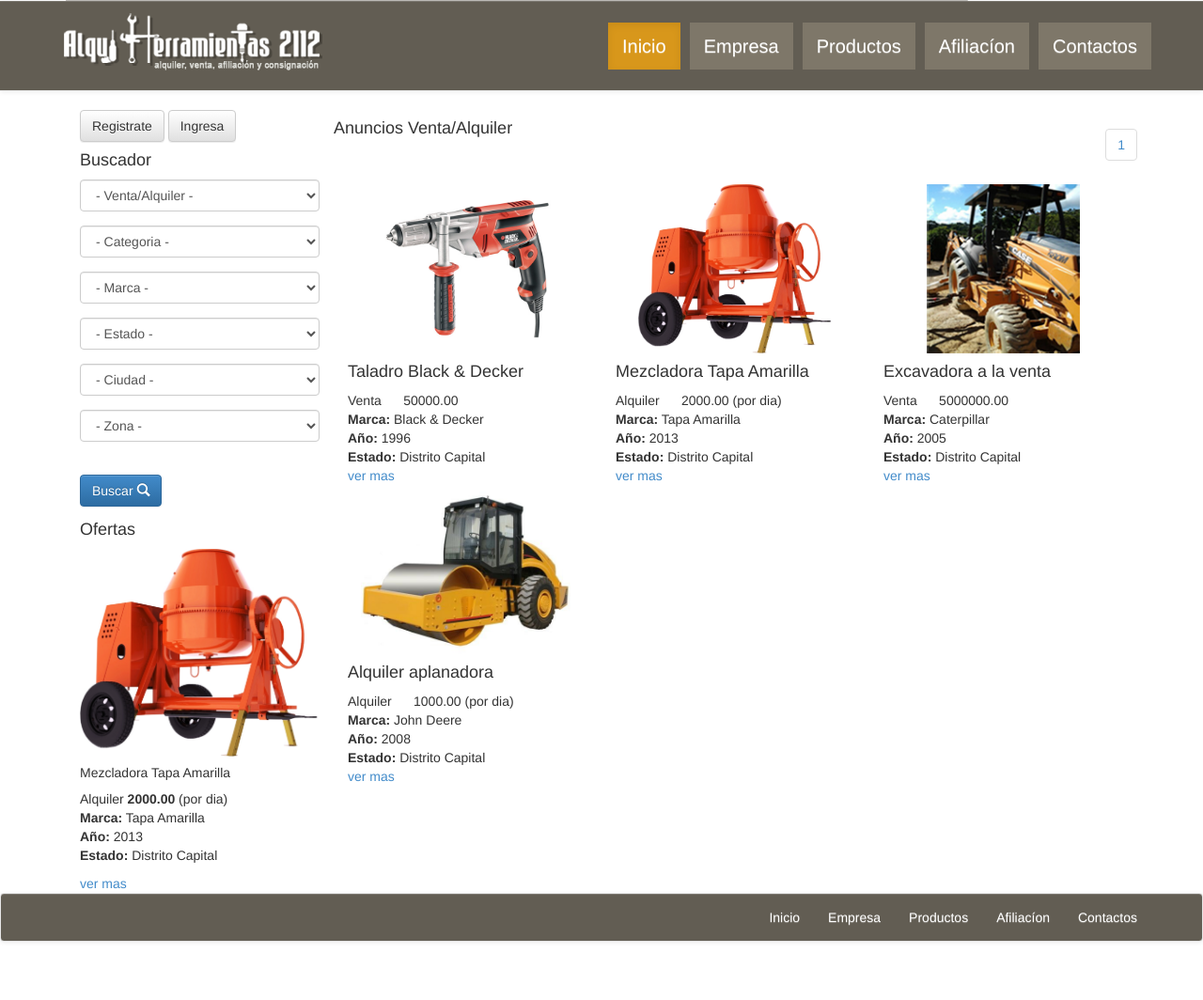
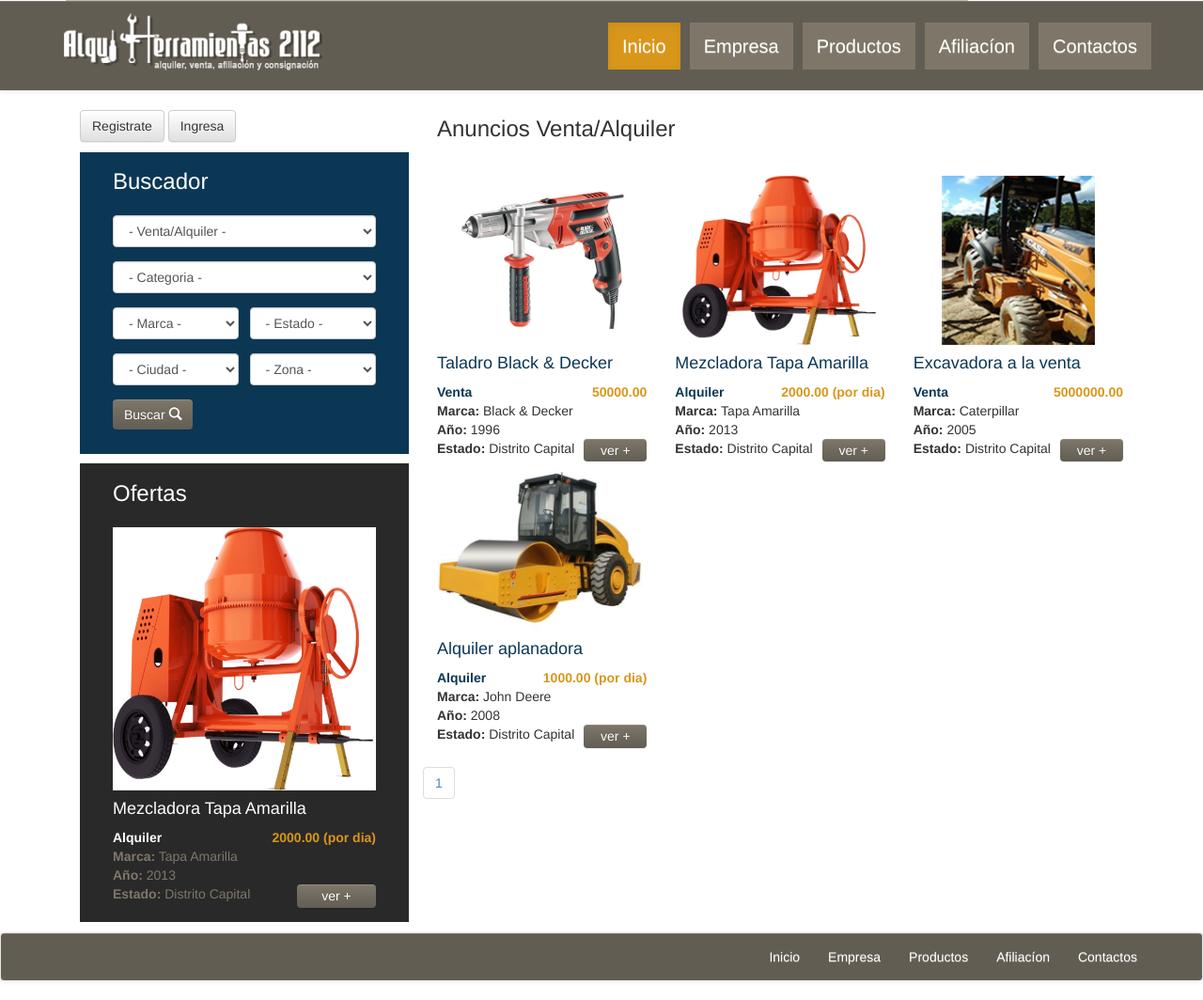
Before and after one commit to FrancoNoriUSB/Alquiherramientas, a Django app: page / in a window 1280 px wide. Shown: the part 389-1453 px from the top of the page at 94% size. Before the commit the page ends 1391 px from the top, so only its background shows below. Run offline with Django 3.2, Linux system fonts and the light colour scheme; data comes from the database, SQL or seed files in the repository; parts of the project's set-up code (start-up, migrations or seed data) failed here and were passed over; some libraries are stand-ins or nearby versions.

Commit message:
Interfaz de inicio
- Se elaboro una interfaz para la pagina de inicio.
- Se elaboro la interfaz de los paneles de busqueda y oferta

```diff
--- a/herramientas/static/files/css/main/base.css
+++ b/herramientas/static/files/css/main/base.css
@@ -50,3 +50,92 @@
 .navbar-default .navbar-nav>.active>a{
 	background-image: linear-gradient(to bottom,#D8971B 0,#D8971B 100%);
 }
+
+/*Estilo para poner los titulos de cada pagina, clase de un h3*/
+.titulo {
+	margin: 1% 0 5% 0;
+}
+
+/*Estilo para poner un boton de color gris y el hover gris tambien*/
+.boton{
+	background-image: linear-gradient(to bottom,#7E7769 0,#625D53 100%);
+	border: none;
+}
+
+.boton:hover{
+	background-color: #625D53;
+	border: none;
+}
+
+.ver-mas {
+	padding: 1% 1% 1% 1%;
+	width: 30%;
+	float: right;
+}
+
+/*Estilos de los paneles de busqueda y oferta*/
+.buscador {
+	background-color: #0B3755;
+	margin-top: 3%;
+}
+
+.buscador h3{
+	color: #FFFFFF;
+	margin: 3% 0 8% 0;
+}
+
+#form {
+	padding: 3% 10% 3% 10%;
+}
+
+.der {
+	float: right;
+	width: 48%;
+}
+
+.izq {
+	float: left;
+	width: 48%;
+}
+
+.ofertas {
+	background-color: #292929;
+	margin: 3% 0 3% 0;
+	color: #7E7769;
+}
+
+.ofertas-content {
+	padding: 3% 10% 3% 10%;
+}
+
+.ofertas-content h3{
+	color: #FFFFFF;
+	margin: 3% 0 8% 0;
+}
+
+.ofertas-content h4{
+	color: #FFFFFF;
+}
+
+body > div > div.contenido.container-fluid > div > div.barra-lateral.col-lg-4 > div.ofertas > div > img {
+	height: 280px !important;
+}
+
+/*Hace que el precio de las cosas aparezca a la derecha*/
+.precio {
+	float: right;
+	color: #D8971B;
+	font-weight: 900;
+	margin: 0 0 0 0;
+}
+
+/*Alquiler o venta en blanco.*/
+body > div > div.contenido.container-fluid > div > div.barra-lateral.col-lg-4 > div.ofertas > div > p:nth-child(6){
+	color: #FFFFFF;
+	margin: 0 0 0 0;
+	font-weight: bolder;
+}
+
+body > div > div.contenido.container-fluid > div > div.barra-lateral.col-lg-4 > div.ofertas > div > h3:nth-child(3){
+	margin: 8% 0 3% 0;
+}
--- a/herramientas/static/files/css/main/inicio.css
+++ b/herramientas/static/files/css/main/inicio.css
@@ -23,3 +23,25 @@
 	margin-left: auto;
 	margin-right: auto;
 }
+
+h4 {
+	color: #0B3755;
+}
+
+/*Hace que el precio de las cosas aparezca a la derecha*/
+.precio {
+	float: right;
+	color: #D8971B;
+	font-weight: 900;
+	margin: 0 0 0 0;
+}
+
+.tipo {
+	color: #0B3755;
+}
+
+.derecha {
+	padding: 1% 1% 1% 1%;
+	width: 30%;
+	float: right;
+}
--- a/herramientas/templates/main/afiliacion/afiliacion.html
+++ b/herramientas/templates/main/afiliacion/afiliacion.html
@@ -1,8 +1,8 @@
 {% extends "main/base.html" %}
 
 {% block content %}
+<h3 class="titulo">Afiliaci&oacute;n</h3>
 	<div class="row">
-		<h3>Afiliaci&oacute;n</h3>
 		<div class="col-lg-12 col-md-12 col-sm-12 col-xs-12">
 
 		</div>
--- a/herramientas/templates/main/base.html
+++ b/herramientas/templates/main/base.html
@@ -114,7 +114,7 @@
                             </div>
                             <div class="modal-footer">
                                 <button type="submit" class="btn btn-primary">Registrarse</button>
-                                <button type="button" class="btn btn-default" data-dismiss="modal">Close</button>
+                                <button type="button" class="btn btn-default" data-dismiss="modal">Cancelar</button>
                             </div>
                     </form>
                     </div>
@@ -125,14 +125,14 @@
         <!-- Sección interna de la página -->
         <div class="contenido container-fluid">
             <div class="row">
-                <div class="barra-lateral col-lg-3">
+                <div class="barra-lateral col-lg-4">
                     <div class="registro-ingreso">
                         <button class="btn btn-default" data-toggle="modal" data-target="#myModal">Registrate</button>
                         <button class="btn btn-default">Ingresa</button>
                     </div>
                     <div class="buscador">
-                        <h4>Buscador</h4>
                         <form id="form" role="form" enctype="multipart/form-data" method="get" action="/">
+                        <h3>Buscador</h3>
                             {% csrf_token %}
                             <div class="form-group">
                                 {%render_field BusquedaForm.tipo class="form-control"%}
@@ -140,21 +140,21 @@
                             <div class="form-group">
                                 {%render_field BusquedaForm.categoria class="form-control"%}
                             </div>
-                            <div class="form-group">
+                            <div class="form-group izq">
                                 {%render_field BusquedaForm.marca class="form-control"%}
                             </div>
-                            <div class="form-group">
+                            <div class="form-group der">
                                 {%render_field BusquedaForm.estado class="form-control"%}
                             </div>
-                            <div class="form-group">
+                            <div class="form-group izq">
                                 {%render_field BusquedaForm.ciudad class="form-control"%}
                             </div>
-                            <div class="form-group">
+                            <div class="form-group der">
                                 {%render_field BusquedaForm.zona class="form-control"%}
                             </div>
                             <br>
                             <div class="form-group">
-                                <button type="submit" class="btn btn-primary">
+                                <button type="submit" class="btn btn-primary boton">
                                     Buscar <span class="glyphicon glyphicon-search"></span>
                                 </button>
                             </div>
@@ -162,26 +162,28 @@
                     </div>
                     {%if ofertas%}
                     <div class="ofertas">
-                        <h4>Ofertas</h4>
+                        <div class="ofertas-content">
+                            <h3>Ofertas</h3>
                             <img class="img-responsive" src="{{ofertas.imagen.url}}" alt="">
-                        <h5>{{ofertas.titulo}}</h5>
-                        <p>
+                            <h4>{{ofertas.titulo}}</h4>
+                            <p style="font-weight: bolder;">
                                 {%if ofertas.alquiler%}
-                                Alquiler <strong>{{ofertas.alquiler.precio}}</strong> (por dia) <br>
+                                    <p class="precio">{{ofertas.alquiler.precio}} (por dia)</p><p>Alquiler </p>
                                 {%else%}
-                                Venta <br>
+                                    <p class="precio">{{ofertas.venta.precio}} </p><p>Venta </p>
                                 {%endif%}
                                 <strong>Marca:</strong> {{ofertas.herramienta.marca.nombre}} <br>
                                 <strong>A&ntilde;o:</strong> {{ofertas.herramienta.ano}} <br>
+                            <button class="btn btn-primary boton ver-mas">ver +</button>
                                 <strong>Estado:</strong> {{ofertas.direccion.estado.nombre}}
                             </p>
-                        <a href="/productos/{{ofertas.id}}/">ver mas</a>
+                        </div>
                     </div>
                     {%endif%}
                 </div>
 
                 <!-- Contenido de la pagina -->
-                <div class="contenido col-lg-9 col-md-9 col-sm-9">
+                <div class="contenido col-lg-8 col-md-8 col-sm-8">
                     {% block content %}
                     {% endblock content %}
                 </div>
--- a/herramientas/templates/main/contactos/contactos.html
+++ b/herramientas/templates/main/contactos/contactos.html
@@ -3,7 +3,7 @@
 {% load widget_tweaks %}
 {% load bootstrap3 %}
 {% block content %}
-huehue
+<h3 class="titulo"> Contacto </h3>
 <form id="contacto" role="form" method="post" action="">{% csrf_token %}
 	<div class="form-group">
         {%render_field ContactoForm.remitente class="form-control" placeholder="Correo"%}
@@ -11,6 +11,8 @@
     <div class="form-group">
     	{%render_field ContactoForm.mensaje class="form-control" placeholder="Mensaje"%}
     </div>
-	<input type="submit" value="Enviar" />
+	<button type="submit" class="btn btn-primary">
+        Enviar
+    </button>
 </form>
 {% endblock content %}
--- a/herramientas/templates/main/inicio/inicio.html
+++ b/herramientas/templates/main/inicio/inicio.html
@@ -6,10 +6,34 @@
 
 {% endblock scripts %}
 {% block content %}
+<h3 class="titulo">Anuncios Venta/Alquiler</h3>
 	<div class="row">
-		<div class="paginacion row">
-    		<div class="col-lg-12 col-md-12">
-			<h4>Anuncios Venta/Alquiler</h4>
+		{%for producto in productos%}
+		<div class="col-lg-4 col-md-4 col-sm-9 col-xs-9">
+			<a href="/productos/{{producto.id}}/">
+				<img class="img-responsive" src="{{producto.imagen.url}}" alt="">
+			</a>
+			<h4>{{producto.titulo}}</h4>
+            <div class="divider"></div>
+            {%if producto.alquiler%}
+            	<p class="precio"> {{producto.alquiler.precio}} (por dia) </p> <strong class="tipo"> Alquiler</strong>
+            {%else%}
+				<p class="precio"> {{producto.venta.precio}}</p> <strong class="tipo"> Venta</strong>
+            {%endif%}
+            <br>
+            <strong>Marca:</strong> {{producto.herramienta.marca.nombre}}
+            <br>
+			<strong>A&ntilde;o:</strong> {{producto.herramienta.ano}}
+            <br>
+            <a href="/productos/{{producto.id}}/">
+                <button class="btn btn-primary boton ver-mas">ver +</button>
+            </a>
+            <strong>Estado:</strong> {{producto.direccion.estado.nombre}} <br>
+		</div>
+		{%endfor%}
+
+        <div class="paginacion row">
+            <div class="col-lg-12 col-md-12">
                 <nav>
                   <ul class="pagination">
                     {% if productos.has_previous %}
@@ -26,29 +50,8 @@
                   </ul>
                 </nav>
             </div>
-    	</div>
+        </div>
 
-		{%for producto in productos%}
-		<div class="col-lg-4 col-md-4 col-sm-9 col-xs-9">
-			<a href="/productos/{{producto.id}}/">
-				<img class="img-responsive" src="{{producto.imagen.url}}" alt="">
-			</a>
-			<h4>{{producto.titulo}}</h4>
-            <div class="divider"></div>
-            {%if producto.alquiler%}
-            	Alquiler &nbsp;&nbsp;&nbsp;&nbsp; {{producto.alquiler.precio}} (por dia)
-            {%else%}
-				Venta &nbsp;&nbsp;&nbsp;&nbsp; {{producto.venta.precio}}
-            {%endif%}
-            <br>
-            <strong>Marca:</strong> {{producto.herramienta.marca.nombre}}
-            <br>
-			<strong>A&ntilde;o:</strong> {{producto.herramienta.ano}}
-            <br>
-			<strong>Estado:</strong> {{producto.direccion.estado.nombre}} <br>
-			<a href="/productos/{{producto.id}}/">ver mas</a>
-		</div>
-		{%endfor%}
 	</div>
 {% endblock content %}
 
--- a/herramientas/templates/main/productos/producto.html
+++ b/herramientas/templates/main/productos/producto.html
@@ -2,7 +2,7 @@
 
 {% block content %}
 	<div class="row">
-		<h4>{{producto.titulo}}/{{producto.herramienta.marca.nombre}}</h4>
+		<h3 class="titulo">{{producto.titulo}}/{{producto.herramienta.marca.nombre}}</h3>
 		<div class="col-lg-12 col-md-12 col-sm-12 col-xs-12">
 			<img class="img-responsive" src="{{producto.imagen.url}}" alt="">
             {%if producto.alquiler%}
--- a/herramientas/templates/main/productos/productos.html
+++ b/herramientas/templates/main/productos/productos.html
@@ -8,8 +8,8 @@
 {% endblock scripts %}
 
 {% block content %}
+<h3 class="titulo">Anuncios venta/alquiler</h3>
     <div class="row">
-		<h4>Anuncios venta/alquiler</h4>
 		{%for producto in productos%}
 		<div class="col-lg-4 col-md-4 col-sm-9 col-xs-9">
 			<a href="/productos/{{producto.id}}/">
```
Lines whose indentation alone changed are shown as unchanged.
